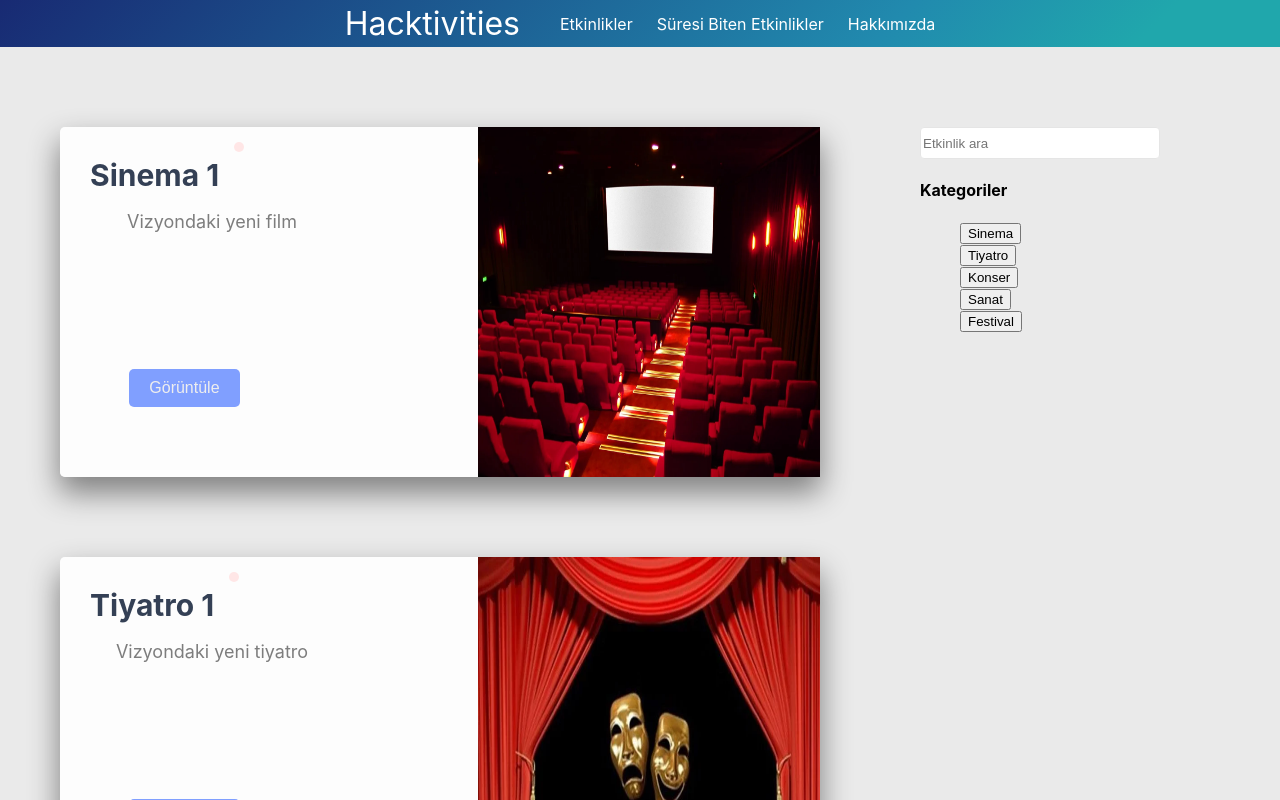
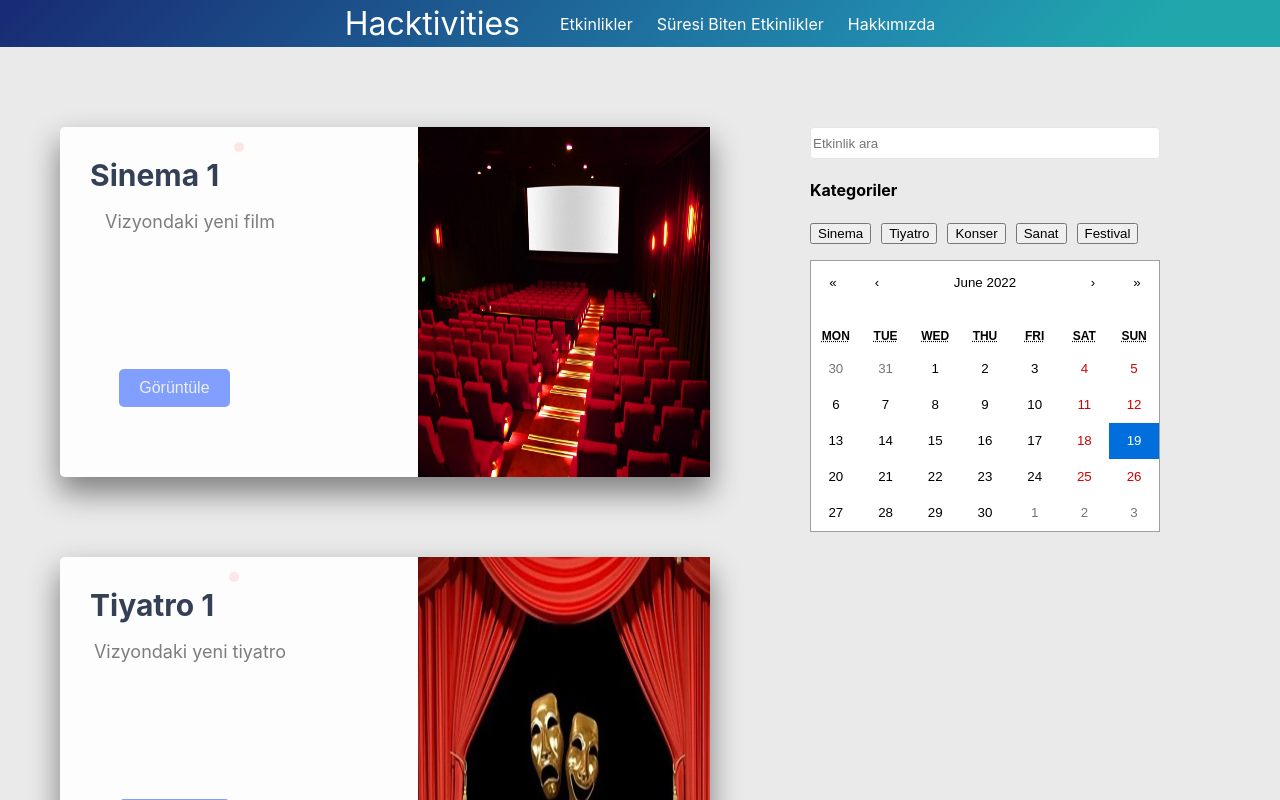
Before and after one commit to ibrahimTaskin/client, a React (Create React App) app: page /activities in a window 1280 px wide. Shown: the top 800 px of the page. Built offline with nearby package versions, Linux system fonts and the light colour scheme.

Commit message:
calendar added

```diff
--- a/src/features/activities/dashboard/ActivityDashboard.js
+++ b/src/features/activities/dashboard/ActivityDashboard.js
@@ -8,17 +8,24 @@ import _ from "lodash";
 
 const ActivityDashboard = () => {
   const [data, setData] = useState(fakeData);
-  const [categories,setCategories]=useState([]);
+  const [categories, setCategories] = useState([]);
+  const [value, setValue] = useState(new Date());
 
   useEffect(() => {
-    const _categories = _.uniq(_.map(data,'category'));
+    const _categories = _.uniq(_.map(data, "category"));
     setCategories(_categories);
-  }, [])
-
+  }, []);
 
   const handleChange = (e) => {};
 
   const handleCategoryChange = (e) => {};
+
+  const findDate = (value) => {
+    var _data = fakeData;
+    setValue(value);
+    var newData = _data.filter((x) => new Date(x.date).toLocaleDateString() === new Date(value).toLocaleDateString());
+    setData(newData);
+  };
 
   return (
     <>
@@ -28,7 +35,7 @@ const ActivityDashboard = () => {
           <ActivityList data={data} />
         </div>
         <div className="side-content">
-          <ActivityFilter categories={categories} handleChange={handleChange} />
+          <ActivityFilter value={value} findDate={findDate} categories={categories} handleChange={handleChange} />
         </div>
       </div>
     </>
--- a/src/features/activities/dashboard/ActivityFilter.js
+++ b/src/features/activities/dashboard/ActivityFilter.js
@@ -1,9 +1,12 @@
-import React from 'react'
+import "react-calendar/dist/Calendar.css";
+import React, { useState } from 'react'
+import Calendar from "react-calendar";
 
-const ActivityFilter = ({categories , handleChange , handleCategoryChange}) => {
+const ActivityFilter = ({categories , handleChange , handleCategoryChange , findDate,value}) => {
+
   return (
     <div className="filter-container">
-      <div className='filter-search'>
+      <div>
         <input
           className="filter-input"
           placeholder="Etkinlik ara"
@@ -18,6 +21,9 @@ const ActivityFilter = ({categories , handleChange , handleCategoryChange}) => {
           ))}
         </ul>
       </div>
+      <div className='filter-calendar'>
+      <Calendar onChange={findDate} value={value} />
+      </div>
     </div>
   );
 }
--- a/src/features/activities/dashboard/dashboard.css
+++ b/src/features/activities/dashboard/dashboard.css
@@ -164,13 +164,19 @@
   top: 20px;
 
 }
-.filter-search{
-  flex-basis: 100%;
-}
 .filter-input{
   width: 100%;
   height: 2rem;
   border: 1px solid #e5e5e5;
   border-radius: .25rem;
+}
+.filter-category ul{
+  padding: 0;
+  display: flex;
+  justify-content: flex-start;
+  align-items: center;
+}
 
+.filter-category li{
+   padding-right:10px ;
 }
```
